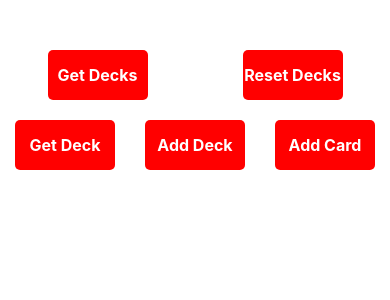
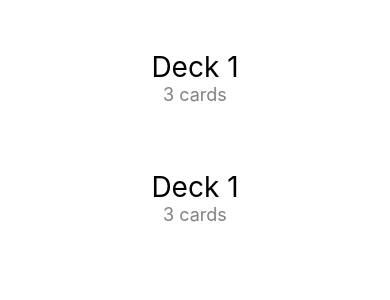
Before and after one commit to shresthaprithu/mobile-flashcards, a React Native app: screen / in a window 390 px wide. Shown: the top 300 px of the page. Built offline with nearby package versions, Linux system fonts and the light colour scheme.

Commit message:
feat: add DeckList and Deck components with test data

```diff
--- a/App.js
+++ b/App.js
@@ -1,72 +1,12 @@
 import React from 'react';
 import { StyleSheet, Text, View, TouchableOpacity } from 'react-native';
-import {
-  getDecks,
-  getDeck,
-  saveDeckTitle,
-  addCardToDeck,
-  resetDecks
-} from './utils/api';
+import DeckList from './components/DeckList';
 
 export default class App extends React.Component {
-  state = {
-    data: ''
-  };
-  componentDidMount() {
-    this.handleGetDecks();
-  }
-  handleGetDecks = () => {
-    getDecks().then(result => {
-      console.log(JSON.stringify(result));
-      this.setState(() => ({
-        data: result
-      }));
-    });
-  };
-  handleGetDeck = () => {
-    getDeck('Redux').then(result => {
-      console.log(JSON.stringify(result));
-      this.setState({
-        data: result
-      });
-    });
-  };
-  handleSaveDeck = () => {
-    saveDeckTitle('Redux');
-  };
-  handleAddCard = () => {
-    addCardToDeck('Redux', {
-      question: 'q1',
-      answer: 'a1'
-    });
-  };
-  handleResetDecks = () => {
-    resetDecks();
-  };
   render() {
-    const { data } = this.state;
     return (
         <View style={styles.container}>
-          <View style={styles.btnContainer}>
-            <TouchableOpacity style={styles.btn} onPress={this.handleGetDecks}>
-              <Text style={styles.btnText}>Get Decks</Text>
-            </TouchableOpacity>
-            <TouchableOpacity style={styles.btn} onPress={this.handleResetDecks}>
-              <Text style={styles.btnText}>Reset Decks</Text>
-            </TouchableOpacity>
-          </View>
-          <View style={styles.btnContainer}>
-            <TouchableOpacity style={styles.btn} onPress={this.handleGetDeck}>
-              <Text style={styles.btnText}>Get Deck</Text>
-            </TouchableOpacity>
-            <TouchableOpacity style={styles.btn} onPress={this.handleSaveDeck}>
-              <Text style={styles.btnText}>Add Deck</Text>
-            </TouchableOpacity>
-            <TouchableOpacity style={styles.btn} onPress={this.handleAddCard}>
-              <Text style={styles.btnText}>Add Card</Text>
-            </TouchableOpacity>
-          </View>
-          <Text style={{ marginLeft: 10 }}>{JSON.stringify(data)}</Text>
+          <DeckList />
         </View>
     );
   }
@@ -77,27 +17,6 @@ const styles = StyleSheet.create({
     flex: 1,
     backgroundColor: '#fff',
     alignItems: 'center',
-    justifyContent: 'flex-start',
     marginTop: 50
-  },
-  btnContainer: {
-    flexDirection: 'row',
-    justifyContent: 'space-around',
-    alignItems: 'center',
-    width: '100%',
-    marginBottom: 20
-  },
-  btn: {
-    width: 100,
-    height: 50,
-    backgroundColor: 'red',
-    borderRadius: 5,
-    justifyContent: `center`,
-    alignItems: `center`
-  },
-  btnText: {
-    fontSize: 16,
-    fontWeight: 'bold',
-    color: 'white'
   }
 });
--- /dev/null
+++ b/components/Deck.js
@@ -0,0 +1,31 @@
+import React from 'react';
+import { View, Text, StyleSheet } from 'react-native';
+
+const Deck = () => {
+  return (
+      <View style={styles.deckContainer}>
+        <View>
+          <Text style={styles.deckText}>Deck 1</Text>
+        </View>
+        <View>
+          <Text style={styles.cardText}>3 cards</Text>
+        </View>
+      </View>
+  );
+};
+
+const styles = StyleSheet.create({
+  deckContainer: {
+    alignItems: 'center',
+    flexBasis: 120
+  },
+  deckText: {
+    fontSize: 28
+  },
+  cardText: {
+    fontSize: 18,
+    color: 'gray'
+  }
+});
+
+export default Deck;
--- /dev/null
+++ b/components/DeckList.js
@@ -0,0 +1,16 @@
+import React, { Component } from 'react';
+import { Text, View } from 'react-native';
+import Deck from './Deck';
+
+export class DeckList extends Component {
+  render() {
+    return (
+        <View>
+          <Deck />
+          <Deck />
+        </View>
+    );
+  }
+}
+
+export default DeckList;
```
